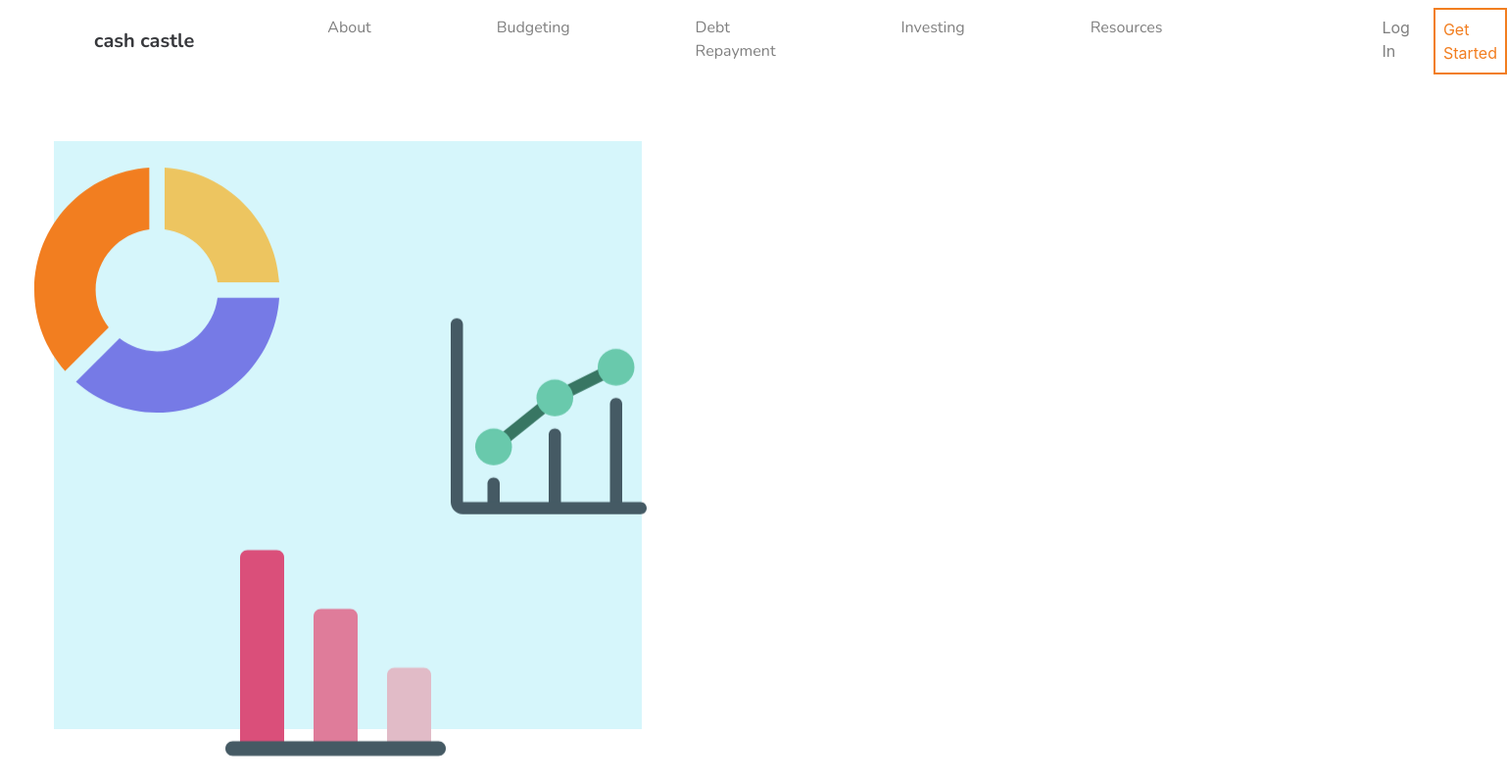
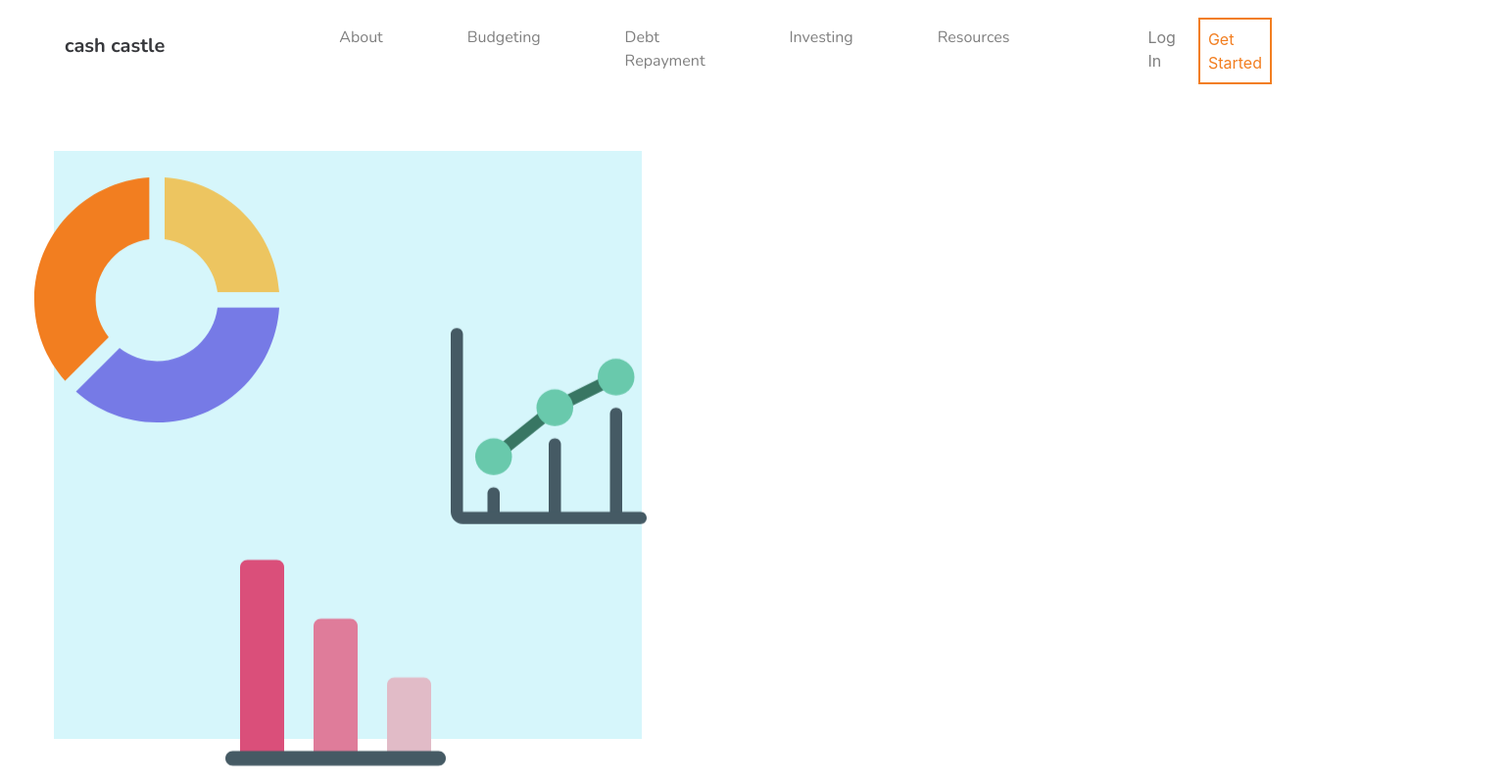
Before and after one commit to MattLong34/cash-castle-frontend, a plain HTML site: page index.html in a window 1280 px wide. Shown: the whole page at 98% size, 1538 px wide, since content can reach past the window. Drawn offline with nearby package versions, Linux system fonts and the light colour scheme.

Commit message:
revert index nav to px

```diff
--- a/css/app.css
+++ b/css/app.css
@@ -11,17 +11,20 @@ body {
 header .nav-item {
     font-family: 'Nunito', sans-serif;
     font-weight: 400;
-    margin-left: 7rem;
+    margin-left: 70px;
+    margin-top: 10px;
 }
 
 header .nav-item-log-in {
-    margin-left: 13rem;
-    margin-right: 1rem;
+    margin-left: 125px;
+    margin-right: 15px;
+    margin-top: 10px;
 }
 
 header .nav-item-get-started {
     color: #f27e20 !important;
     border: 2px solid #f27e20;
+    margin-top: 10px;
 }
 
 /* header .fa-fort-awesome {
@@ -34,7 +37,8 @@ header .navbar-brand {
     font-family: 'Nunito', sans-serif;
     font-weight: 700;
     color: #37383c !important;
-    margin-left: 5rem;
+    margin-left: 50px;
+    margin-right: 100px;
 }
 
 header .nav-item:hover {
```
